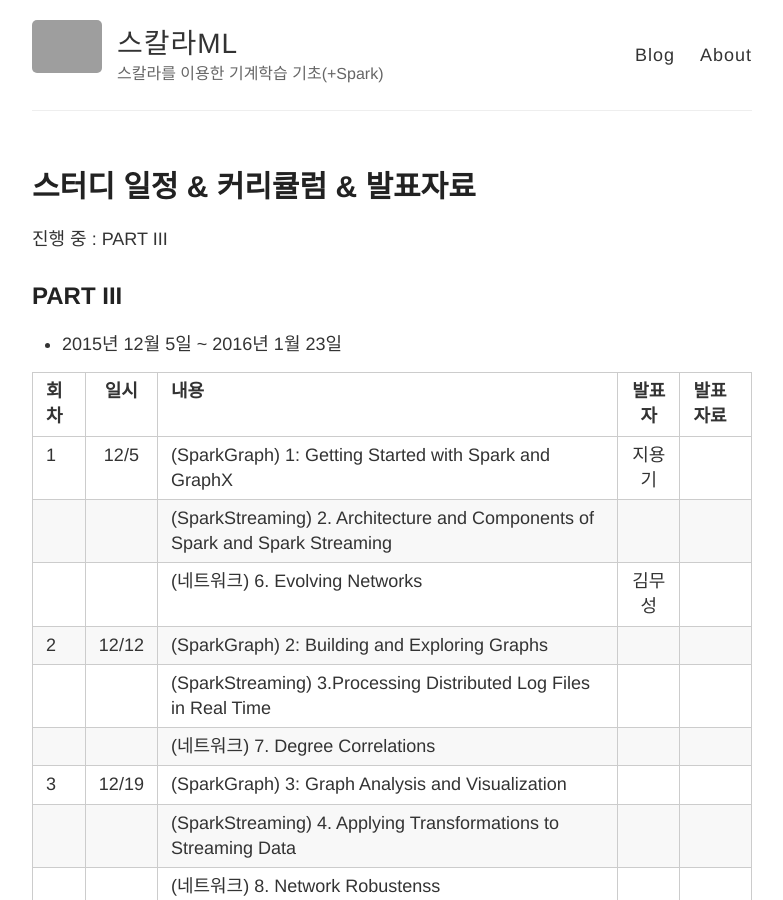
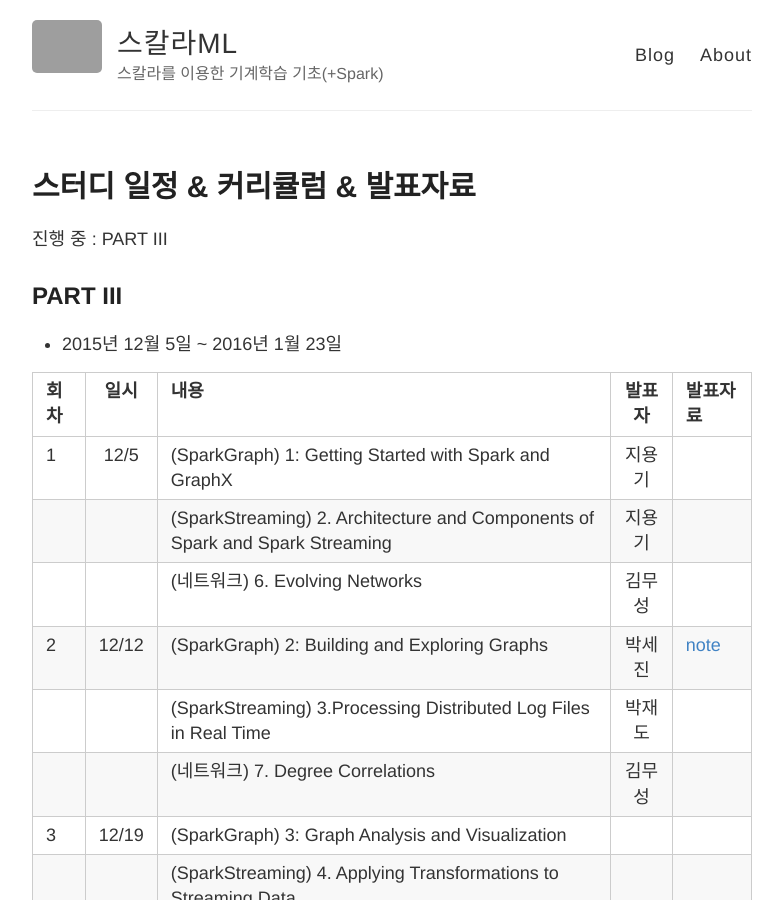
Before and after one commit to sezinie/ScalaML, a Jekyll site: the page built from _posts/2015-12-1-SCHEDULE.md, in a window 1280 px wide and 900 px high. Shown: the whole window, without its empty margins (248-1031 px from the left). Built offline with Jekyll 4.4.1, drawn with Linux system fonts in a browser that asks for light colours; Markdown is read by kramdown in place of the engine named in the settings; grey boxes are pictures that could not be loaded.

Commit message:
Update 2015-12-1-SCHEDULE.md

```diff
--- a/_posts/2015-12-1-SCHEDULE.md
+++ b/_posts/2015-12-1-SCHEDULE.md
@@ -13,11 +13,11 @@
 | 회차   | 일시   | 내용                                  | 발표자  |              발표자료                    |
 | -----  |:------:| :-------------------------------------|:-------:|:---------------------------------------- |
 | 1 |12/5 |(SparkGraph) 1: Getting Started with Spark and GraphX |지용기||
-|   |    |(SparkStreaming) 2. Architecture and Components of Spark and Spark Streaming |||
+|   |    |(SparkStreaming) 2. Architecture and Components of Spark and Spark Streaming |지용기||
 |   |    |(네트워크) 6. Evolving Networks  |김무성||
-| 2 |12/12|(SparkGraph) 2: Building and Exploring Graphs |||
-|   |    |(SparkStreaming) 3.Processing Distributed Log Files in Real Time  |||
-|   |    |(네트워크) 7. Degree Correlations  |||
+| 2 |12/12|(SparkGraph) 2: Building and Exploring Graphs |박세진|[note](http://nbviewer.ipython.org/github/psygrammer/ScalaML/blob/master/part3/study02/SparkGraphx_02_sejin.ipynb)|
+|   |    |(SparkStreaming) 3.Processing Distributed Log Files in Real Time  |박재도||
+|   |    |(네트워크) 7. Degree Correlations  |김무성||
 | 3 |12/19|(SparkGraph) 3: Graph Analysis and Visualization || |
 |   |    |(SparkStreaming) 4. Applying Transformations to Streaming Data |||
 |   |    |(네트워크) 8. Network Robustenss |||
```
